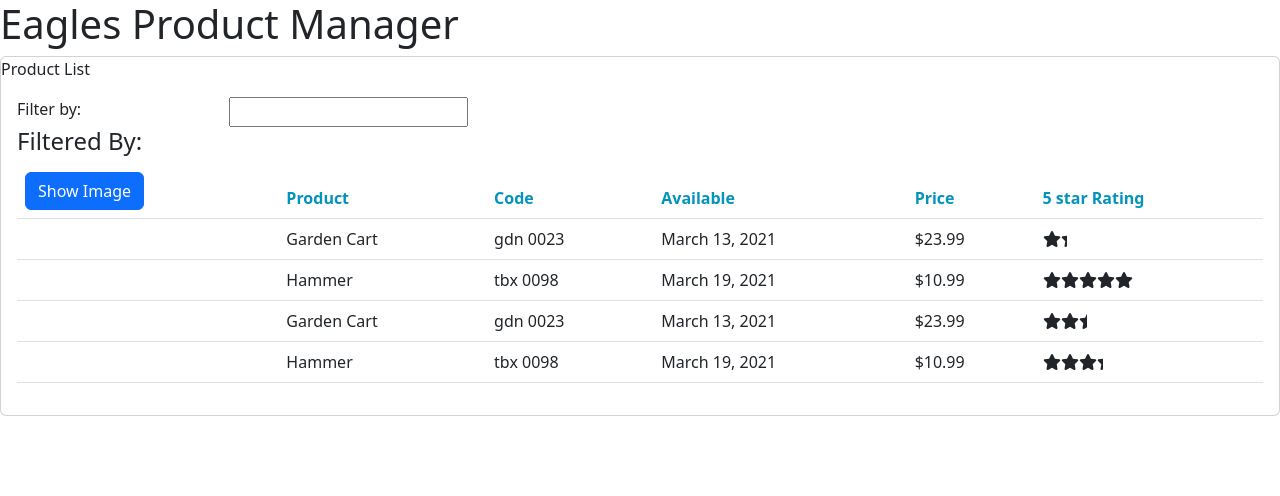
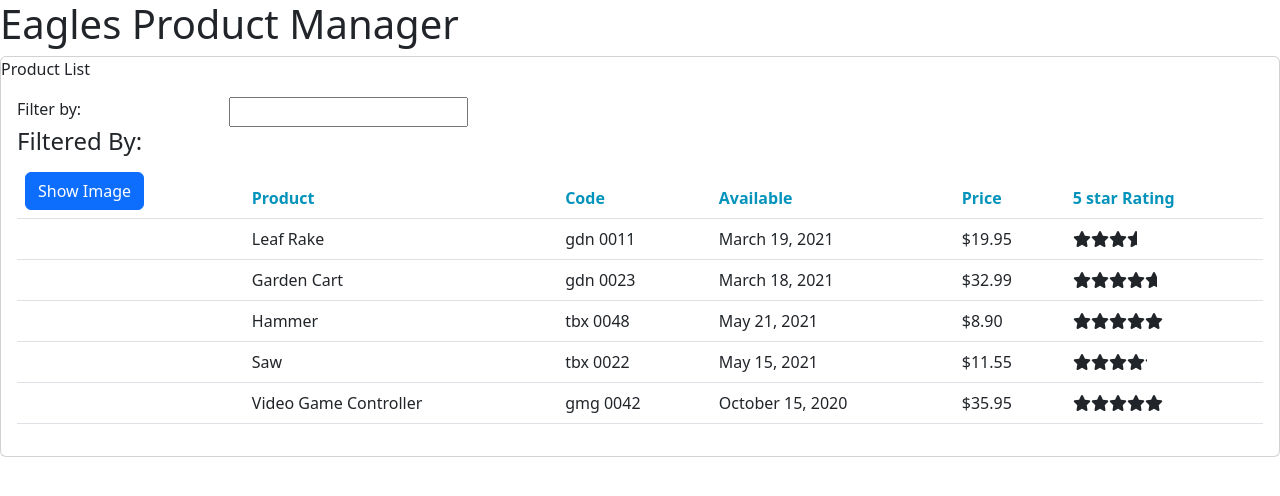
Before and after one commit to sammykirigha/products-manager-app, an Angular app: page / in a window 1280 px wide. Shown: the top 496 px of the page. Built offline with nearby package versions, Linux system fonts and the light colour scheme.

Commit message:
retrieving data using http

```diff
--- a/angular.json
+++ b/angular.json
@@ -22,7 +22,8 @@
             "tsConfig": "tsconfig.app.json",
             "assets": [
               "src/favicon.ico",
-              "src/assets"
+              "src/assets",
+              "src/api"
             ],
             "styles": [
               "src/styles.css"
--- /dev/null
+++ b/src/api/products/products.json
@@ -0,0 +1,52 @@
+[
+  {
+    "productId": 1,
+    "productName": "Leaf Rake",
+    "productCode": "GDN-0011",
+    "releaseDate": "March 19, 2021",
+    "description": "Leaf rake with 48-inch wooden handle.",
+    "price": 19.95,
+    "starRating": 3.2,
+    "imageUrl": "assets/images/leaf_rake.png"
+  },
+  {
+    "productId": 2,
+    "productName": "Garden Cart",
+    "productCode": "GDN-0023",
+    "releaseDate": "March 18, 2021",
+    "description": "15 gallon capacity rolling garden cart",
+    "price": 32.99,
+    "starRating": 4.2,
+    "imageUrl": "assets/images/garden_cart.png"
+  },
+  {
+    "productId": 5,
+    "productName": "Hammer",
+    "productCode": "TBX-0048",
+    "releaseDate": "May 21, 2021",
+    "description": "Curved claw steel hammer",
+    "price": 8.9,
+    "starRating": 4.8,
+    "imageUrl": "assets/images/hammer.png"
+  },
+  {
+    "productId": 8,
+    "productName": "Saw",
+    "productCode": "TBX-0022",
+    "releaseDate": "May 15, 2021",
+    "description": "15-inch steel blade hand saw",
+    "price": 11.55,
+    "starRating": 3.7,
+    "imageUrl": "assets/images/saw.png"
+  },
+  {
+    "productId": 10,
+    "productName": "Video Game Controller",
+    "productCode": "GMG-0042",
+    "releaseDate": "October 15, 2020",
+    "description": "Standard two-button video game controller",
+    "price": 35.95,
+    "starRating": 4.6,
+    "imageUrl": "assets/images/xbox-controller.png"
+  }
+]
--- a/src/app/app.module.ts
+++ b/src/app/app.module.ts
@@ -1,4 +1,5 @@
 import { NgModule } from '@angular/core';
+import { HttpClientModule } from '@angular/common/http';
 import { BrowserModule } from '@angular/platform-browser';
 import { FontAwesomeModule } from '@fortawesome/angular-fontawesome';
 import { AppComponent } from './app.component';
@@ -14,7 +15,7 @@ import { StarComponent } from './shared/star.component';
     convertToSpaces,
     StarComponent,
   ],
-  imports: [BrowserModule, FormsModule, FontAwesomeModule],
+  imports: [BrowserModule, FormsModule, FontAwesomeModule, HttpClientModule],
   providers: [],
   bootstrap: [AppComponent],
 })
--- a/src/app/products/product-list.component.ts
+++ b/src/app/products/product-list.component.ts
@@ -1,6 +1,7 @@
-import { Component, OnInit } from '@angular/core';
+import { Component, OnInit, OnDestroy } from '@angular/core';
 import { IProducts } from './products';
 import { ProductService } from './product.service';
+import { Subscription } from 'rxjs';
 
 @Component({
   selector: 'app-products',
@@ -8,11 +9,13 @@ import { ProductService } from './product.service';
   // providers: [ProductService],
   styleUrls: ['./product-list.component.css'],
 })
-export class ProductComponent implements OnInit {
+export class ProductComponent implements OnInit, OnDestroy {
   pageTitle: string = 'Product List';
   imageWidth: number = 50;
   imageMargin: number = 2;
   showImage: boolean = false;
+  errorMessage: string = '';
+  sub!: Subscription | undefined;
 
   private _listFilter: string = '';
 
@@ -36,9 +39,19 @@ export class ProductComponent implements OnInit {
   }
 
   ngOnInit(): void {
-    this.products = this.productService.getProducts();
-    this.filteredProducts = this.products;
+    this.sub = this.productService.getProducts().subscribe({
+      next: (products) => {
+        this.products = products;
+        this.filteredProducts = this.products;
+      },
+      error: (error) => (this.errorMessage = error),
+    });
+
     // this.listFilter = 'Cart';
+  }
+
+  ngOnDestroy(): void {
+    this.sub?.unsubscribe();
   }
 
   onRatingClicked(message: string): void {
--- a/src/app/products/product.service.ts
+++ b/src/app/products/product.service.ts
@@ -1,52 +1,32 @@
 import { Injectable } from '@angular/core';
 import { IProducts } from './products';
+import { HttpClient, HttpErrorResponse } from '@angular/common/http';
+import { Observable, tap, catchError, throwError } from 'rxjs';
 
 @Injectable({
   providedIn: 'root',
 })
 export class ProductService {
-  getProducts(): IProducts[] {
-    return [
-      {
-        productId: 2,
-        productName: 'Garden Cart',
-        productCode: 'GDN-0023',
-        releaseDate: 'March 13, 2021',
-        description: '15 gallon capacity rolling garden cart',
-        price: 23.99,
-        starRating: 1.2,
-        imageUrl: 'assets/images/garden_cart.png',
-      },
-      {
-        productId: 4,
-        productName: 'Hammer',
-        productCode: 'TBX-0098',
-        releaseDate: 'March 19, 2021',
-        description: 'Curved claw steel hammer',
-        price: 10.99,
-        starRating: 5,
-        imageUrl: 'assets/images/hammer.png',
-      },
-      {
-        productId: 2,
-        productName: 'Garden Cart',
-        productCode: 'GDN-0023',
-        releaseDate: 'March 13, 2021',
-        description: '15 gallon capacity rolling garden cart',
-        price: 23.99,
-        starRating: 2.2,
-        imageUrl: 'assets/images/garden_cart.png',
-      },
-      {
-        productId: 4,
-        productName: 'Hammer',
-        productCode: 'TBX-0098',
-        releaseDate: 'March 19, 2021',
-        description: 'Curved claw steel hammer',
-        price: 10.99,
-        starRating: 3,
-        imageUrl: 'assets/images/hammer.png',
-      },
-    ];
+  private productUrl = 'api/products/products.json';
+
+  constructor(private http: HttpClient) {}
+
+  getProducts(): Observable<IProducts[]> {
+    console.log(this.productUrl);
+    return this.http.get<IProducts[]>(this.productUrl).pipe(
+      tap((data) => console.log('All', JSON.stringify(data))),
+      catchError(this.handleError)
+    );
+  }
+
+  handleError(err: HttpErrorResponse) {
+    let errorMessage = '';
+    if (err.error instanceof ErrorEvent) {
+      errorMessage = `An error occurred: ${err.error.message}`;
+    } else {
+      errorMessage = `Server returned code: ${err.status}, error message is: ${err.message}`;
+    }
+    console.error(errorMessage);
+    return throwError(() => errorMessage);
   }
 }
```
